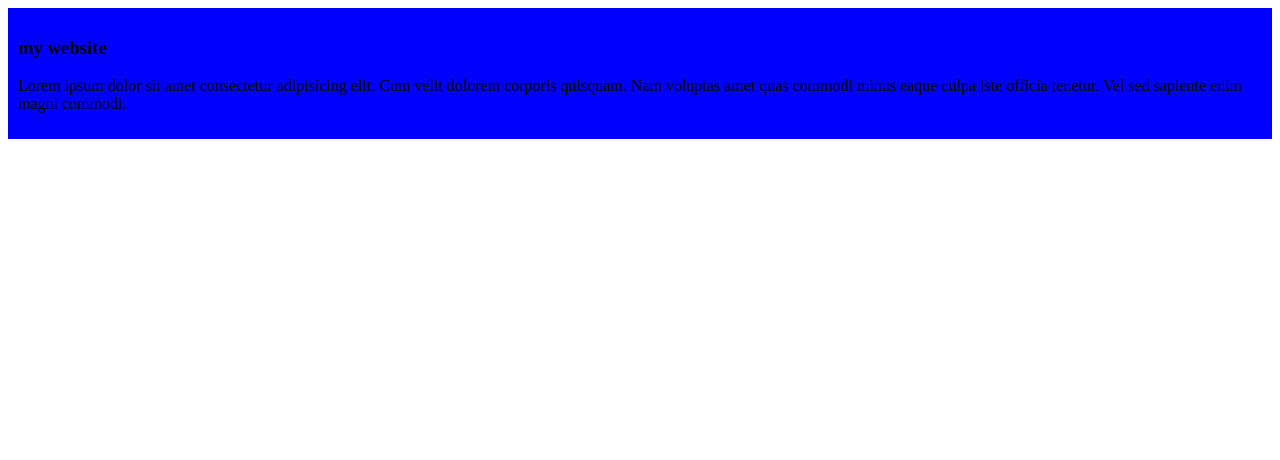
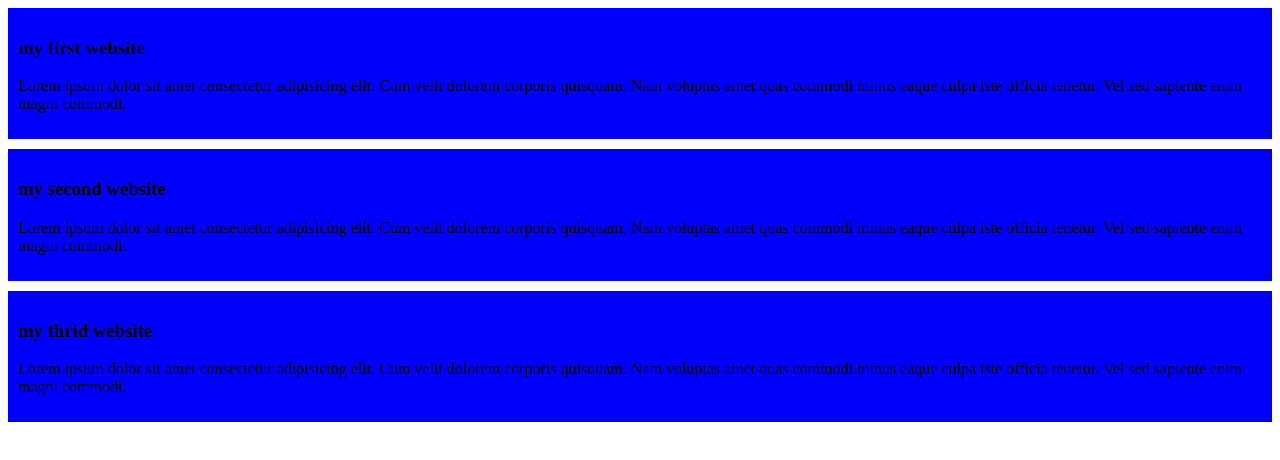
Before and after one commit to tanim006/my-2nd-repo, a plain HTML site: page index.html in a window 1280 px wide. Drawn offline with Linux system fonts and the light colour scheme.

Commit message:
added the second and the third blog

```diff
--- a/index.html
+++ b/index.html
@@ -9,7 +9,15 @@
 </head>
 <body>
     <div>
-        <h3> my website </h3>
+        <h3> my first website </h3>
+        <p>Lorem ipsum dolor sit amet consectetur adipisicing elit. Cum velit dolorem corporis quisquam. Nam voluptas amet quas commodi minus eaque culpa iste officia tenetur. Vel sed sapiente enim magni commodi.</p>
+    </div>
+    <div>
+        <h3> my second website </h3>
+        <p>Lorem ipsum dolor sit amet consectetur adipisicing elit. Cum velit dolorem corporis quisquam. Nam voluptas amet quas commodi minus eaque culpa iste officia tenetur. Vel sed sapiente enim magni commodi.</p>
+    </div>
+    <div>
+        <h3> my  thrid website </h3>
         <p>Lorem ipsum dolor sit amet consectetur adipisicing elit. Cum velit dolorem corporis quisquam. Nam voluptas amet quas commodi minus eaque culpa iste officia tenetur. Vel sed sapiente enim magni commodi.</p>
     </div>
 </body>
--- a/styles/blog.css
+++ b/styles/blog.css
@@ -1,4 +1,5 @@
 div{
     background-color: blue;
     padding: 10px;
+    margin-bottom: 10px;
 }
```
